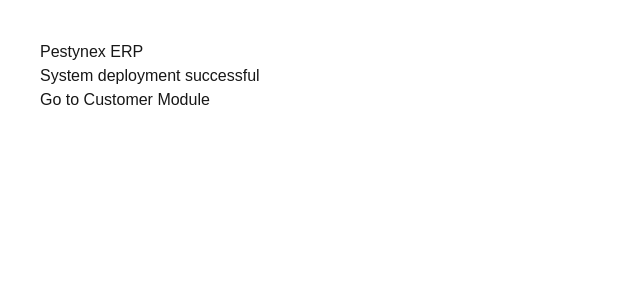
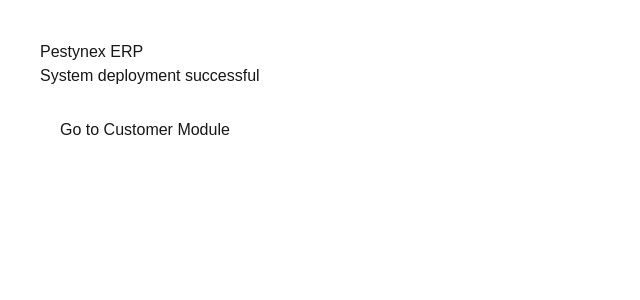
Before and after one commit to amaprincessd-ship-it/pestynex, a Next.js app in the folder pestynex-app/: page / in a window 1280 px wide. Shown: the top 300 px of the page, without its empty margins (0-640 px from the left). Built offline with nearby package versions, Linux system fonts and the light colour scheme.

Commit message:
Activate homepage navigation

```diff
--- a/pestynex-app/app/page.tsx
+++ b/pestynex-app/app/page.tsx
@@ -1,4 +1,7 @@
+import Link from "next/link"
+
 export default function Home() {
+
   return (
 
     <main style={{ padding: 40 }}>
@@ -7,13 +10,22 @@ export default function Home() {
 
       <p>System deployment successful</p>
 
-      <a href="/dashboard/clients">
+      <Link href="/dashboard/clients">
 
-        Go to Customer Module
+        <button
+          style={{
+            padding: "10px 20px",
+            marginTop: "20px",
+            cursor: "pointer"
+          }}
+        >
+          Go to Customer Module
+        </button>
 
-      </a>
+      </Link>
 
     </main>
 
   )
+
 }
```
